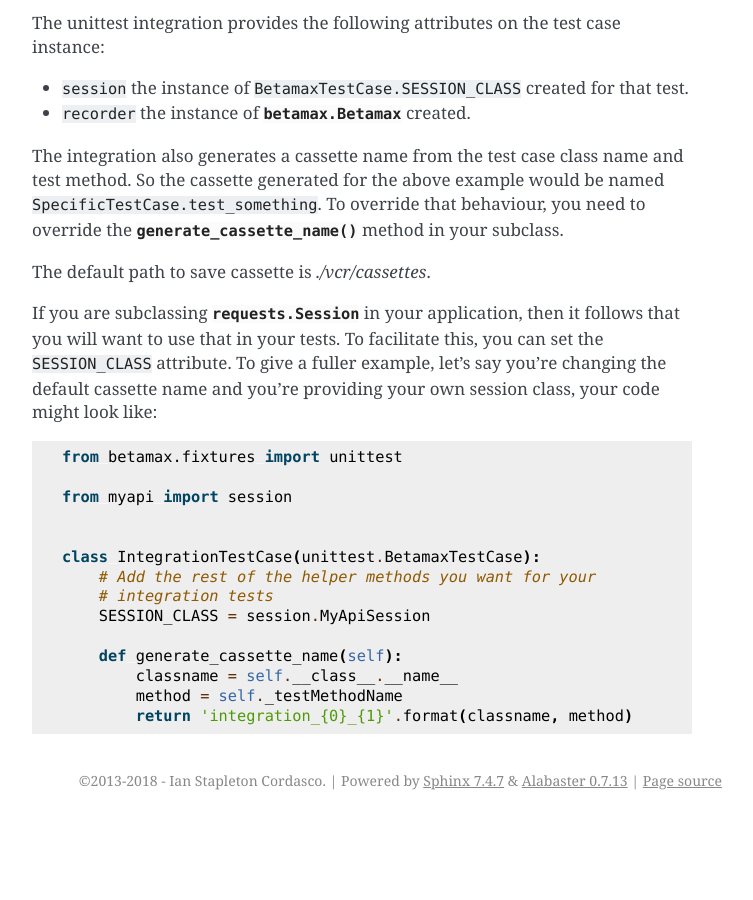
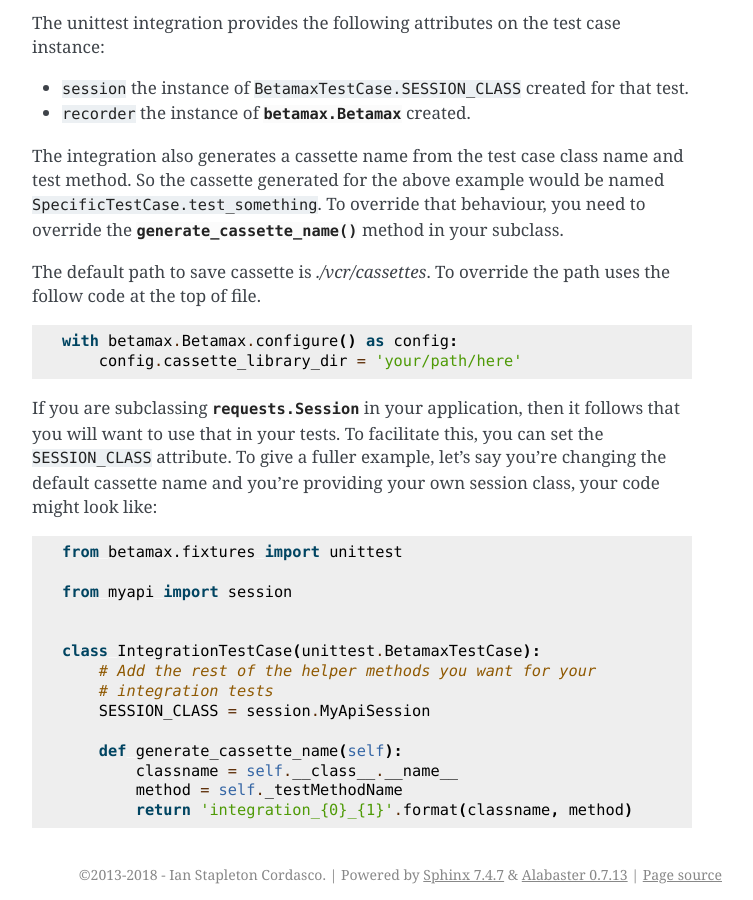
Before and after one commit to betamaxpy/betamax, a Sphinx documentation site: the page built from docs/source/integrations.rst, in a window 1280 px wide and 900 px high, scrolled down 1917 px. Shown: the whole window, without its empty margins (388-1141 px from the left). Built offline with Sphinx 7.4.7, drawn with Linux system fonts in a browser that asks for light colours; before the commit the page ends 2737 px from its top, so only the background shows below that.

Commit message:
Added information how override the default path.

```diff
--- a/docs/source/integrations.rst
+++ b/docs/source/integrations.rst
@@ -110,6 +110,13 @@ need to override the
 your subclass.
 
 The default path to save cassette is `./vcr/cassettes`.
+To override the path uses the follow code at the top of file.
+
+.. code-block:: python
+
+    with betamax.Betamax.configure() as config:
+        config.cassette_library_dir = 'your/path/here'
+
 
 If you are subclassing :class:`requests.Session` in your application, then it
 follows that you will want to use that in your tests. To facilitate this, you
```
